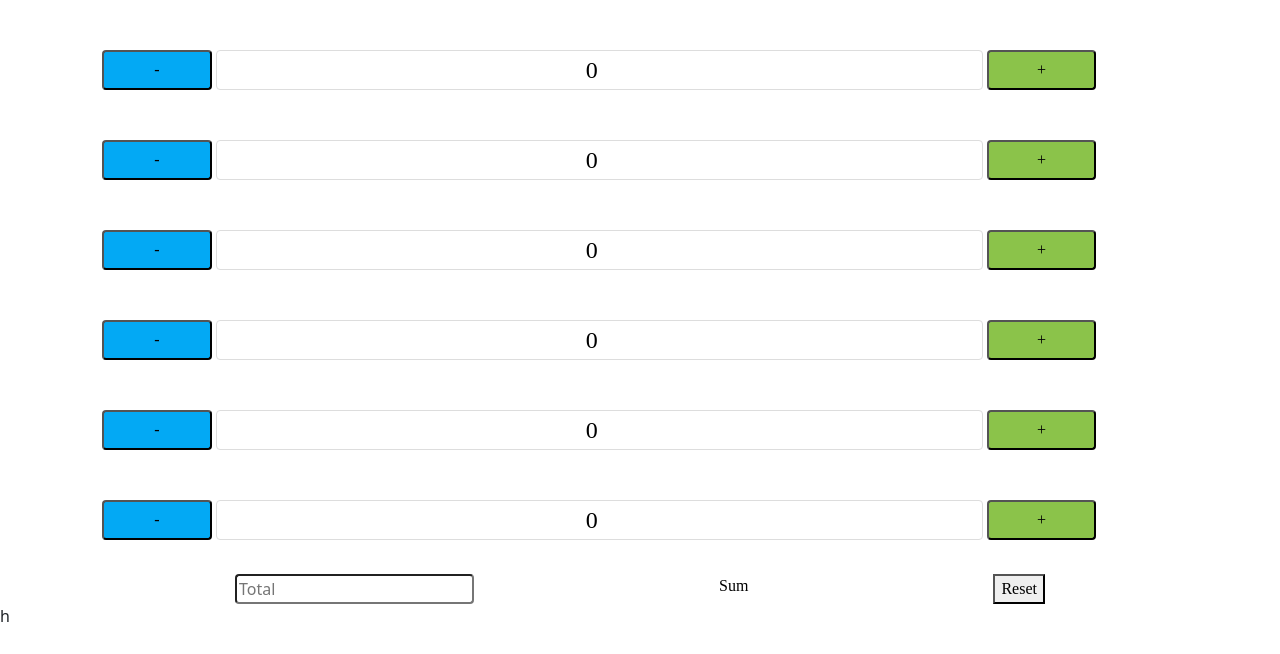
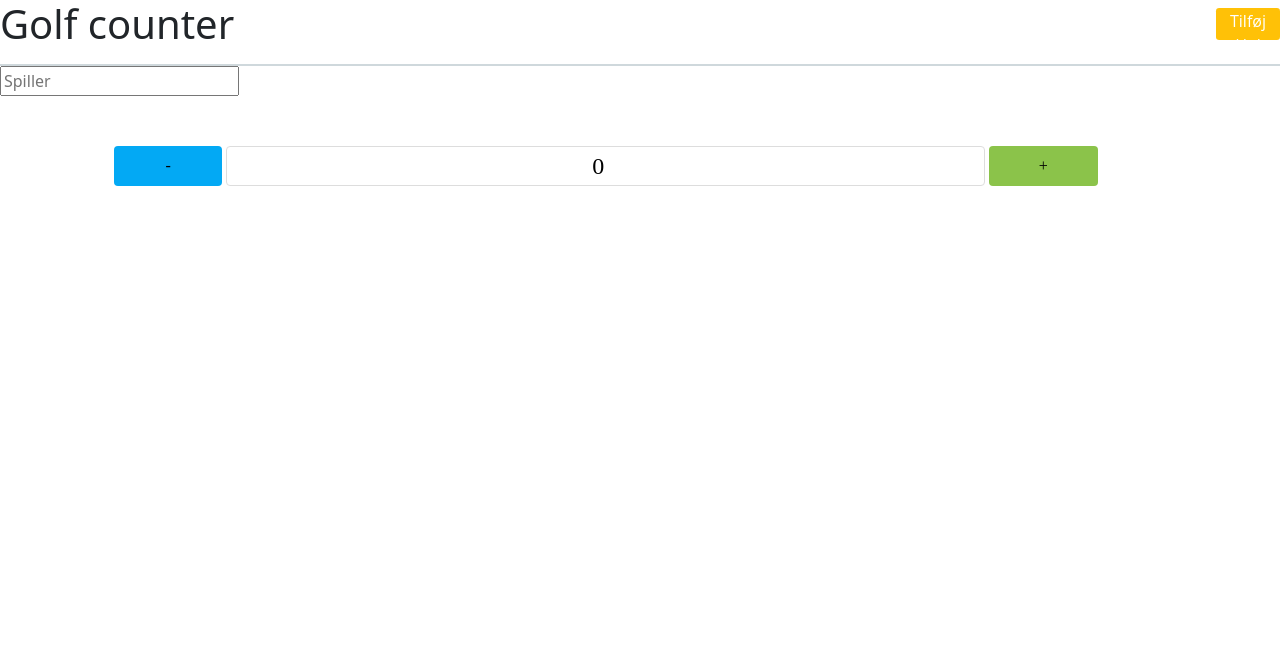
Before and after one commit to Bnop1146/Golf_counter, a website: page index.html in a window 1280 px wide. Drawn offline with nearby package versions, Linux system fonts and the light colour scheme; files that its build step writes are made by us from their sources.

Commit message:
Tilføjede constructor

```diff
--- a/css/styles.scss
+++ b/css/styles.scss
@@ -1,3 +1,12 @@
+:root {
+	--clr-primary: #2962ff;
+	--clr-primary-hover: #0d47a1;
+	--clr-gray-med: #78909c;
+	--clr-gray-light: #cfd8dc;
+}
+
+
+
 * {
 	box-sizing: border-box;
 }
@@ -33,10 +42,34 @@ img {
 }
 
 
+header {
+	display: flex;
+	flex-direction: row;
+	justify-content: space-between;
+	align-items: center;
+	padding-bottom: 1em;
+	border-bottom: 2px solid var(--clr-gray-light);
+}
+
+
+.btn-add {
+	width: 4rem;
+	height: 2em;
+	border: none;
+	color: white;
+	cursor: pointer;
+	font-family: "Open Sans", sans-serif;
+	border-radius: 0.2em;
+	outline: none;
+	transition: all 100ms ease-in;
+}
+
+
+
 .container{
 	font-family: "Poppins Black", serif;
-	margin: 50px auto 10px;
-	padding-left: 2rem;
+	margin: 50px auto;
+	padding-left: 2.75rem;
 }
 
 
@@ -47,6 +80,7 @@ img {
 	border-radius:4px;
 	vertical-align: middle;
 	text-align: center;
+	border: none;
 
 }
 
@@ -58,6 +92,7 @@ img {
 	border-radius:4px;
 	vertical-align: middle;
 	text-align: center;
+	border: none;
 }
 
 
@@ -74,30 +109,22 @@ img {
 }
 
 
-.button {
-	background-color: #4CAF50;
-	color: white;
-	border-radius: 4px;
-	padding: 15px 32px;
-	text-align: center;
-	display: inline-block;
-	font-size: 16px;
-	margin: 4px 2px 4px 30px;
-}
 
 .total-button{
 	display: flex;
 	justify-content: space-evenly;
 	border-radius: 4px;
+	text-align: center;
+	border: none;
+}
 
 
-
-
-}
-
-.sumButton {
+.resetButton {
+	background:indianred;
 	font-family: "Poppins Black", serif;
 	color: black;
 	text-decoration: none;
 	margin-left: 10px;
+	border-radius: 4px;
+	border: none;
 }
--- a/index.html
+++ b/index.html
@@ -17,51 +17,32 @@
 
 <body>
 
-<div class="container" >
+
+
+<header>
+	<h1>Golf counter</h1>
+	<button type="button" class="btn-add btn-warning">Tilføj Hul</button>
+</header>
+
+
+<main>
+	<input placeholder="Spiller" type="text">
+</main>
+
+
+<div class="container" id="newHole" >
 	<button class="minusBtn" >-</button>
 	<input class="numberPlace" name="counter" type="number" value="0"/>
 	<button class="plusBtn" >+</button>
 </div>
 
-<div class="container">
-	<button class="minusBtn">-</button>
-	<input class="numberPlace" name="counter" type="number" value="0"/>
-	<button class="plusBtn">+</button>
-</div>
 
-<div class="container">
-	<button class="minusBtn">-</button>
-	<input class="numberPlace" name="counter" type="number" value="0"/>
-	<button class="plusBtn">+</button>
-</div>
-
-<div class="container" >
-	<button class="minusBtn" >-</button>
-	<input class="numberPlace" name="counter" type="number" value="0"/>
-	<button class="plusBtn" >+</button>
-</div>
-
-<div class="container">
-	<button class="minusBtn">-</button>
-	<input class="numberPlace" name="counter" type="number" value="0"/>
-	<button class="plusBtn">+</button>
-</div>
-
-<div class="container">
-	<button class="minusBtn">-</button>
-	<input class="numberPlace" name="counter"  type="number" value="0"/>
-	<button class="plusBtn">+</button>
-</div>
 
 <br>
 
 
 
-<div class="total-button">
-	<input placeholder="Total" class="total-button" type="text" name="total" id="total" />
-	<a class="sumButton" href="javascript:sumInputs()">Sum</a>
-	<a href="index.html"> <button class="sumButton">Reset</button></a>
-</div>h
+
 
 
 
--- /dev/null
+++ b/js/newHole.js
@@ -0,0 +1,30 @@
+export default class NewHole {
+
+    constructor() {
+        const BtnAdd = document.querySelector(".btn-add");
+        const DivContainer = document.getElementById("div-container");
+
+
+
+
+
+
+        BtnAdd.addEventListener("click", AddNew);
+
+        function AddNew() {
+            const newDiv = document.createElement("div");
+            console.log("add");
+            newDiv.classList.add("div-shadow");
+            DivContainer.appendChild(newDiv);
+        }
+
+
+
+
+
+    }
+
+
+
+
+}
--- a/js/scoreBoard.js
+++ b/js/scoreBoard.js
@@ -1,16 +1,18 @@
+import NewHole from "./newHole.js";
+
 
 export default class ScoreBoard  {
 
 
     constructor() {
-
+        const minusBtn = document.querySelectorAll(".minusBtn");
+        const plusBtn = document.querySelectorAll(".plusBtn");
 
 
 
 
 // let container = document.querySelectorAll(".container");
-let minusBtn = document.querySelectorAll(".minusBtn");
-let plusBtn = document.querySelectorAll(".plusBtn");
+
 
 minusBtn.forEach((minusBtn) => {
     minusBtn.addEventListener("click",function(e){
@@ -19,16 +21,40 @@ minusBtn.forEach((minusBtn) => {
         } else {
             // delete the item, etc
         }
+        getTotal();
+
     })
 })
 plusBtn.forEach((minusBtn) => {
     minusBtn.addEventListener("click",function(e){
         e.target.previousElementSibling.value++;
+        getTotal();
     })
+    getTotal();
+
 })
 
 
 
+    function getTotal (){
+        const arr = document.querySelectorAll('.numberPlace')
+        let total = 0;
+        for (let i =0; i < arr.length; i++) {
+            if (parseInt(arr[i].value)) {
+                total += parseInt(arr[i].value);
+            }
+        }
+
+        document.getElementById('total').value = total;
+
+    }
+
+
+
+
+
+
+/*
 window.sumInputs = function() {
     let inputs = document.getElementsByName("counter"),
         result = document.getElementById('total'),
@@ -45,7 +71,7 @@ window.sumInputs = function() {
 
     result.value = sum;
 }
-
+*/
 
 
 
```
